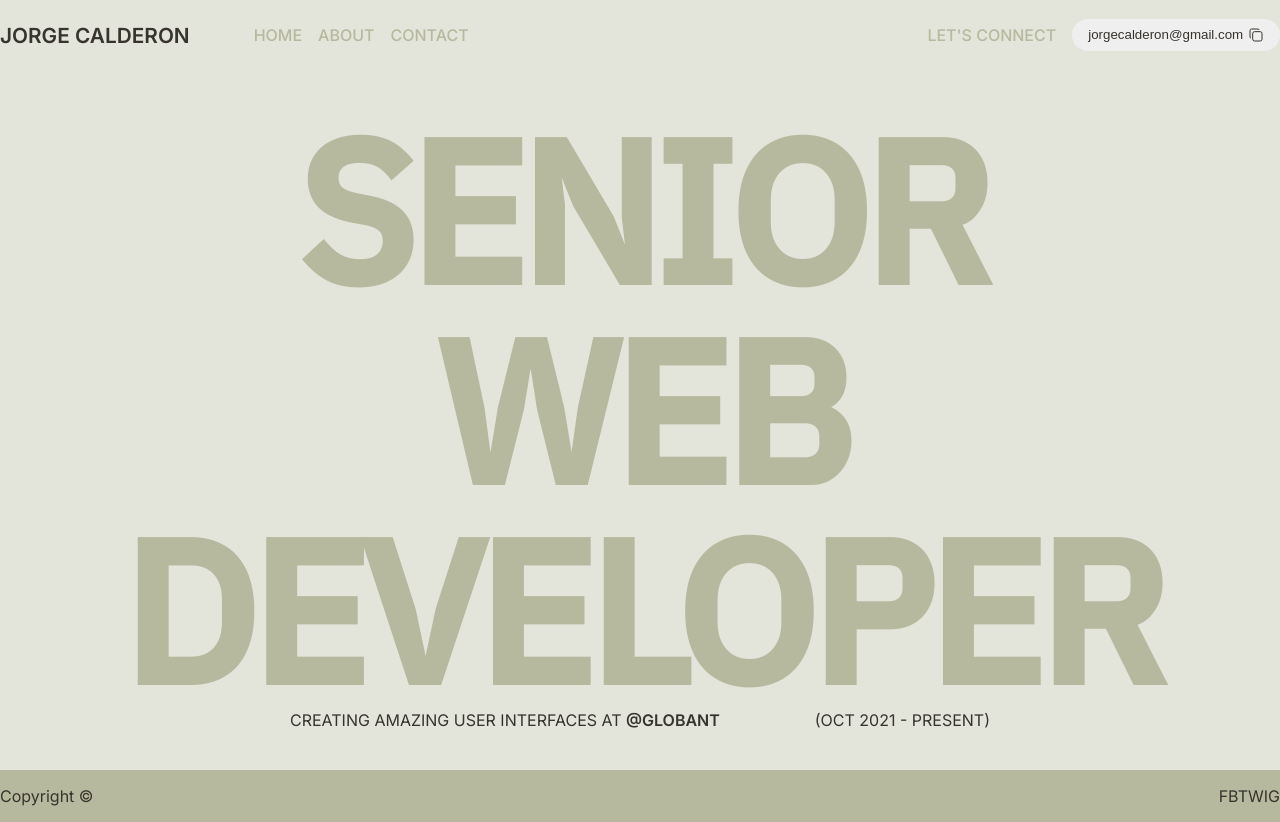
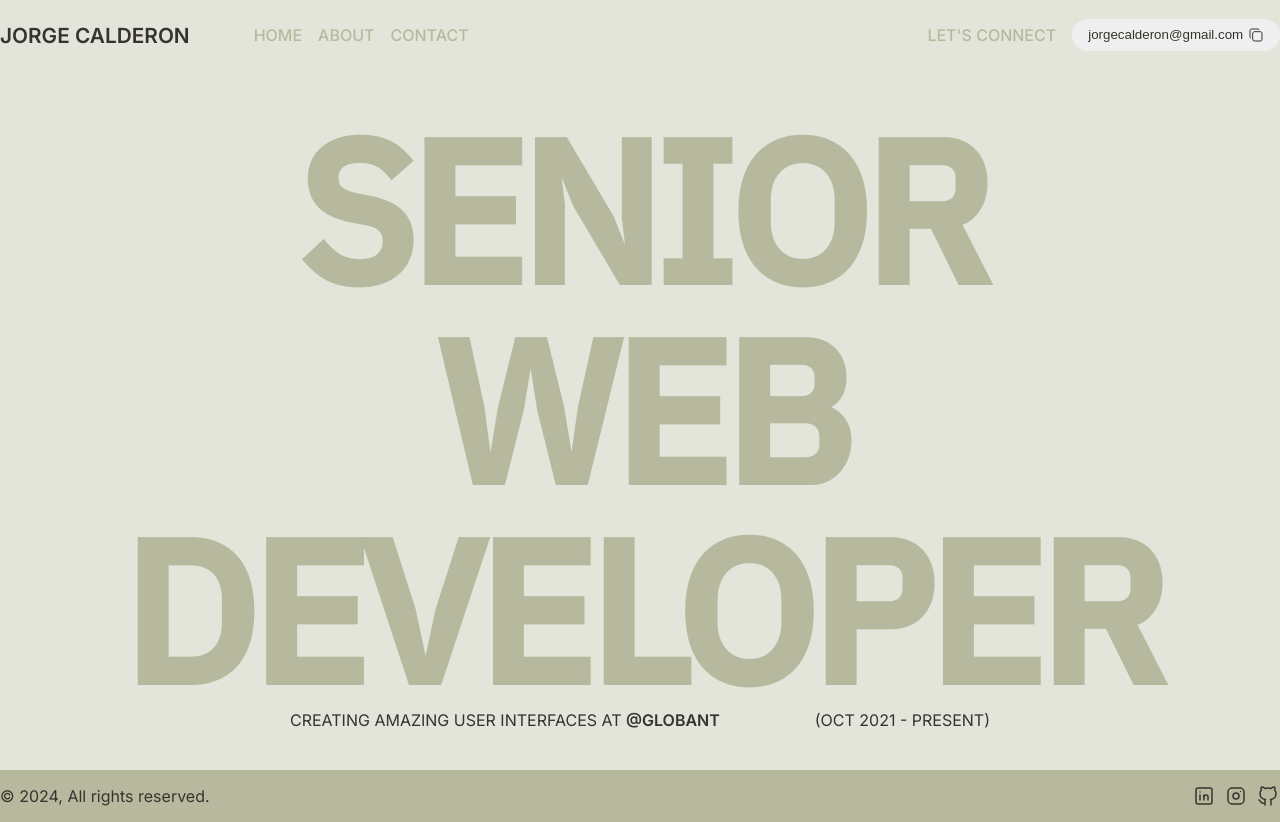
Before and after one commit to calderonjorge/portfolio, a Next.js app: page / in a window 1280 px wide. Built offline with nearby package versions, Linux system fonts and the light colour scheme.

Commit message:
footer finished

```diff
--- /dev/null
+++ b/src/Icons/Github.tsx
@@ -0,0 +1,20 @@
+import React from "react";
+
+export const Github = () => {
+  return (
+    <svg
+      xmlns="http://www.w3.org/2000/svg"
+      width="16"
+      height="16"
+      viewBox="0 0 24 24"
+      stroke-width="1.5"
+      stroke="currentColor"
+      fill="none"
+      stroke-linecap="round"
+      stroke-linejoin="round"
+    >
+      <path stroke="none" d="M0 0h24v24H0z" fill="none" />
+      <path d="M9 19c-4.3 1.4 -4.3 -2.5 -6 -3m12 5v-3.5c0 -1 .1 -1.4 -.5 -2c2.8 -.3 5.5 -1.4 5.5 -6a4.6 4.6 0 0 0 -1.3 -3.2a4.2 4.2 0 0 0 -.1 -3.2s-1.1 -.3 -3.5 1.3a12.3 12.3 0 0 0 -6.2 0c-2.4 -1.6 -3.5 -1.3 -3.5 -1.3a4.2 4.2 0 0 0 -.1 3.2a4.6 4.6 0 0 0 -1.3 3.2c0 4.6 2.7 5.7 5.5 6c-.6 .6 -.6 1.2 -.5 2v3.5" />
+    </svg>
+  );
+};
--- /dev/null
+++ b/src/Icons/Instagram.tsx
@@ -0,0 +1,22 @@
+import React from "react";
+
+export const Instagram = () => {
+  return (
+    <svg
+      xmlns="http://www.w3.org/2000/svg"
+      width="16"
+      height="16"
+      viewBox="0 0 24 24"
+      stroke-width="1.5"
+      stroke="currentColor"
+      fill="none"
+      stroke-linecap="round"
+      stroke-linejoin="round"
+    >
+      <path stroke="none" d="M0 0h24v24H0z" fill="none" />
+      <path d="M4 4m0 4a4 4 0 0 1 4 -4h8a4 4 0 0 1 4 4v8a4 4 0 0 1 -4 4h-8a4 4 0 0 1 -4 -4z" />
+      <path d="M12 12m-3 0a3 3 0 1 0 6 0a3 3 0 1 0 -6 0" />
+      <path d="M16.5 7.5l0 .01" />
+    </svg>
+  );
+};
--- /dev/null
+++ b/src/Icons/LinkedIn.tsx
@@ -0,0 +1,24 @@
+import React from "react";
+
+export const LinkedIn = () => {
+  return (
+    <svg
+      xmlns="http://www.w3.org/2000/svg"
+      width="16"
+      height="16"
+      viewBox="0 0 24 24"
+      stroke-width="1.5"
+      stroke="currentColor"
+      fill="none"
+      stroke-linecap="round"
+      stroke-linejoin="round"
+    >
+      <path stroke="none" d="M0 0h24v24H0z" fill="none" />
+      <path d="M4 4m0 2a2 2 0 0 1 2 -2h12a2 2 0 0 1 2 2v12a2 2 0 0 1 -2 2h-12a2 2 0 0 1 -2 -2z" />
+      <path d="M8 11l0 5" />
+      <path d="M8 8l0 .01" />
+      <path d="M12 16l0 -5" />
+      <path d="M16 16v-3a2 2 0 0 0 -4 0" />
+    </svg>
+  );
+};
--- a/src/Icons/index.ts
+++ b/src/Icons/index.ts
@@ -1,2 +1,5 @@
 export { Copy } from './Copy'
 export { CopyCheck } from './CopyCheck'
+export { LinkedIn } from './LinkedIn'
+export { Instagram } from './Instagram'
+export { Github } from './Github'
--- a/src/components/Footer/Footer.module.scss
+++ b/src/components/Footer/Footer.module.scss
@@ -1,9 +1,37 @@
 .footer {
-  // height: 70px;
   background-color: var(--accent-color);
   padding: 1rem 0;
+
   .container {
     display: flex;
     justify-content: space-between;
+    align-items: center;
+  }
+
+  ul {
+    display: flex;
+    gap: 0.5rem;
+
+    li {
+      a {
+        height: 1rem;
+        display: flex;
+        align-items: center;
+        svg {
+          margin: 0;
+          padding: 0;
+          height: 1.5rem;
+          width: 1.5rem;
+          transition: ease 0.3s color;
+        }
+
+        &:hover{
+          svg {
+            color: var(--secondary-color);
+          }
+        }
+      }
+    }
+
   }
 }
--- a/src/components/Footer/Footer.tsx
+++ b/src/components/Footer/Footer.tsx
@@ -1,16 +1,30 @@
-import { Container } from '@/components'
+import Link from "next/link";
+import { Container } from "@/components";
+import { LinkedIn, Instagram, Github } from "@/icons";
 import styles from "./Footer.module.scss";
 
 export const Footer = () => {
   return (
     <footer className={styles.footer}>
       <Container className={styles.container}>
-        <p>Copyright ©</p>
-        <div className="">
-          <span>FB</span>
-          <span>TW</span>
-          <span>IG</span>
-        </div>
+        <p> © {new Date().getFullYear()}, All rights reserved.</p>
+        <ul>
+          <li>
+            <Link href="" title="Take a look to my LinkedIn profile">
+              <LinkedIn />
+            </Link>
+          </li>
+          <li>
+            <Link href="" title="Take a look to my Instagram">
+              <Instagram />
+            </Link>
+          </li>
+          <li>
+            <Link href="" title="Take a look to my Github profile">
+              <Github />
+            </Link>
+          </li>
+        </ul>
       </Container>
     </footer>
   );
--- a/src/components/Header/Header.module.scss
+++ b/src/components/Header/Header.module.scss
@@ -47,7 +47,6 @@
         transition: width 0.3s, left 0.3s;
       }
 
-      a:active::before,
       a:hover::before {
         width: 100%;
         left: 0;
@@ -64,7 +63,7 @@
   button {
     color: var(--primary-color);
     border: none;
-    padding: 8px 16px;
+    padding: .5rem 1rem;
     border-radius: 1rem;
     cursor: pointer;
     transition: scale 0.3s;
@@ -76,8 +75,8 @@
     }
 
     svg {
-      width: 16px;
-      height: 16px;
+      width: 1rem;
+      height: 1rem;
     }
   }
 }
--- a/src/components/Header/Header.tsx
+++ b/src/components/Header/Header.tsx
@@ -2,7 +2,7 @@
 import Link from 'next/link';
 import { useState } from 'react';
 import { Container } from '@/components'
-import { Copy, CopyCheck } from '@/Icons'
+import { Copy, CopyCheck } from '@/icons'
 import styles from "./Header.module.scss";
 
 export const Header = () => {
--- a/src/styles/globals.css
+++ b/src/styles/globals.css
@@ -47,6 +47,12 @@ a {
   text-decoration: none;
 }
 
+ul {
+  list-style: none;
+  margin: 0;
+  padding: 0;;
+}
+
 @media (prefers-color-scheme: dark) {
   html {
     color-scheme: dark;
```
